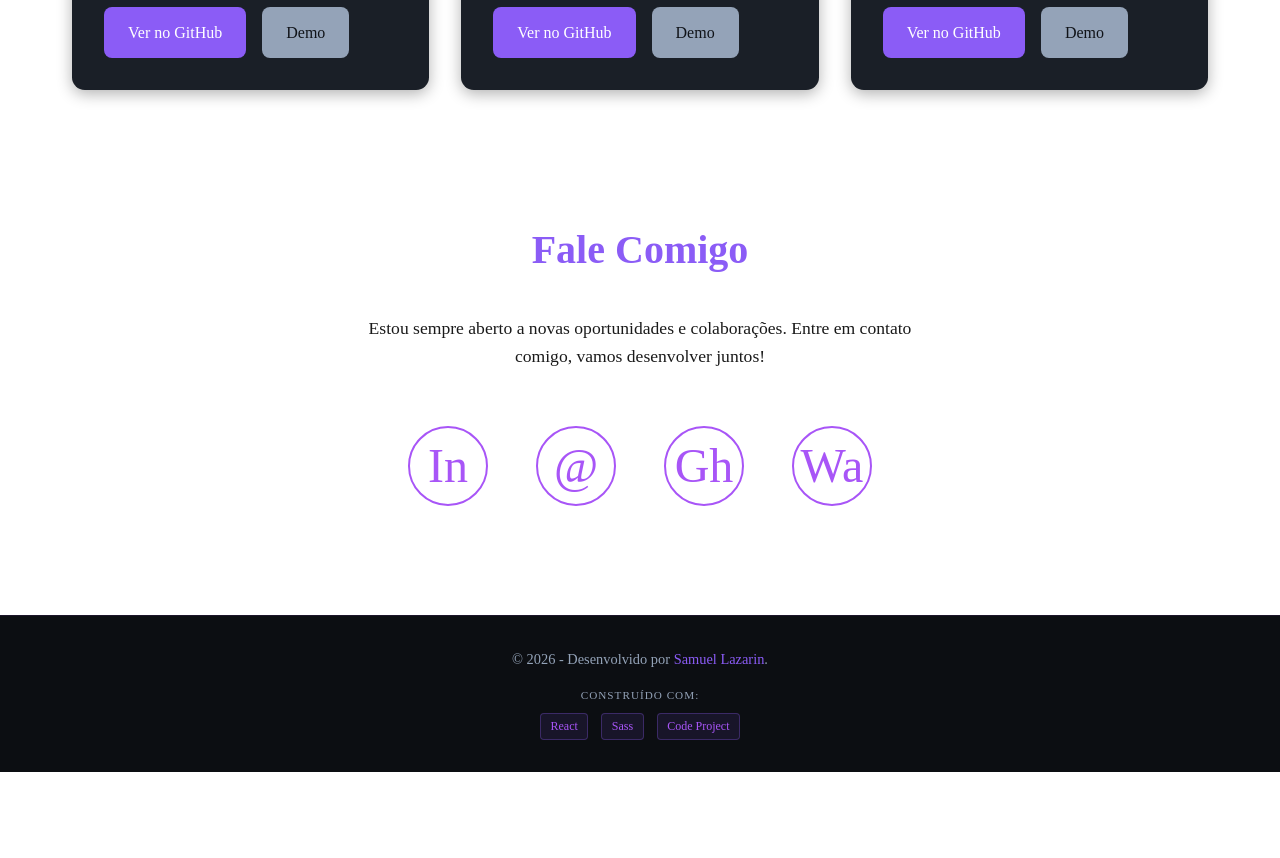
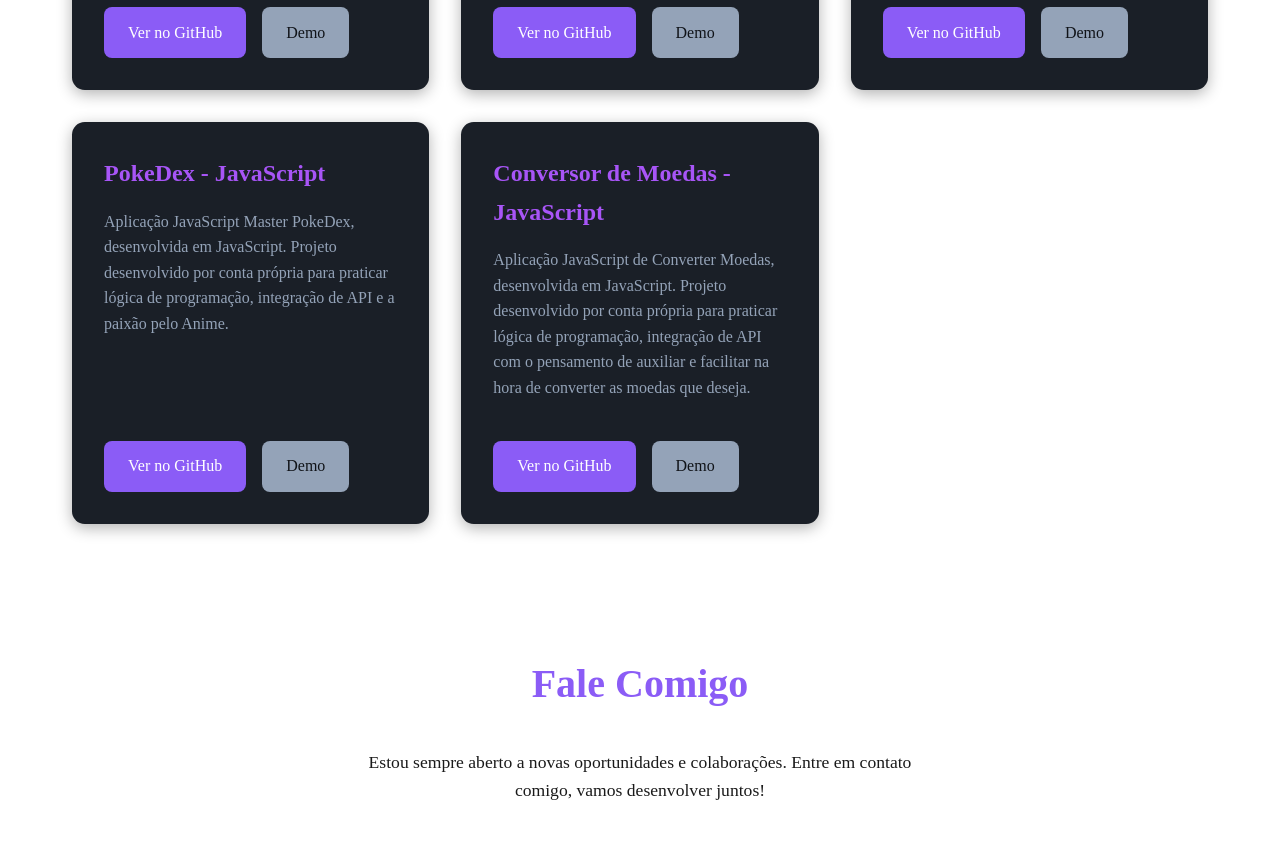
Before and after one commit to Lazarin123/samuel-portifolio, a React (Vite) app: page / in a window 1280 px wide. Shown: the part 2100-2958 px from the top of the page. Before the commit the page ends 2872 px from the top, so only its background shows below. Built offline with nearby package versions, Linux system fonts and the light colour scheme.

Commit message:
add project complete

```diff
--- a/src/components/Projects/Projects.jsx
+++ b/src/components/Projects/Projects.jsx
@@ -49,6 +49,22 @@ const projects = [
       "https://github.com/Lazarin123/Projeto-mudancas-de-cores?tab=readme-ov-file",
     liveDemo: "https://lazarin123.github.io/Projeto-mudancas-de-cores/",
   },
+  {
+    id: 7,
+    title: "PokeDex - JavaScript",
+    description:
+      "Aplicação JavaScript Master PokeDex, desenvolvida em JavaScript. Projeto desenvolvido por conta própria para praticar lógica de programação, integração de API e a paixão pelo Anime.",
+    githubLink: "https://github.com/Lazarin123/PokeDex-JS",
+    liveDemo: "https://lazarin123.github.io/PokeDex-JS/",
+  },
+  {
+    id: 8,
+    title: "Conversor de Moedas - JavaScript",
+    description:
+      "Aplicação JavaScript de Converter Moedas, desenvolvida em JavaScript. Projeto desenvolvido por conta própria para praticar lógica de programação, integração de API com o pensamento de auxiliar e facilitar na hora de converter as moedas que deseja.",
+    githubLink: "https://github.com/Lazarin123/Conversor-de-Moedas-JS",
+    liveDemo: "https://lazarin123.github.io/Conversor-de-Moedas-JS/",
+  },
 ];
 
 function Projects() {
```
